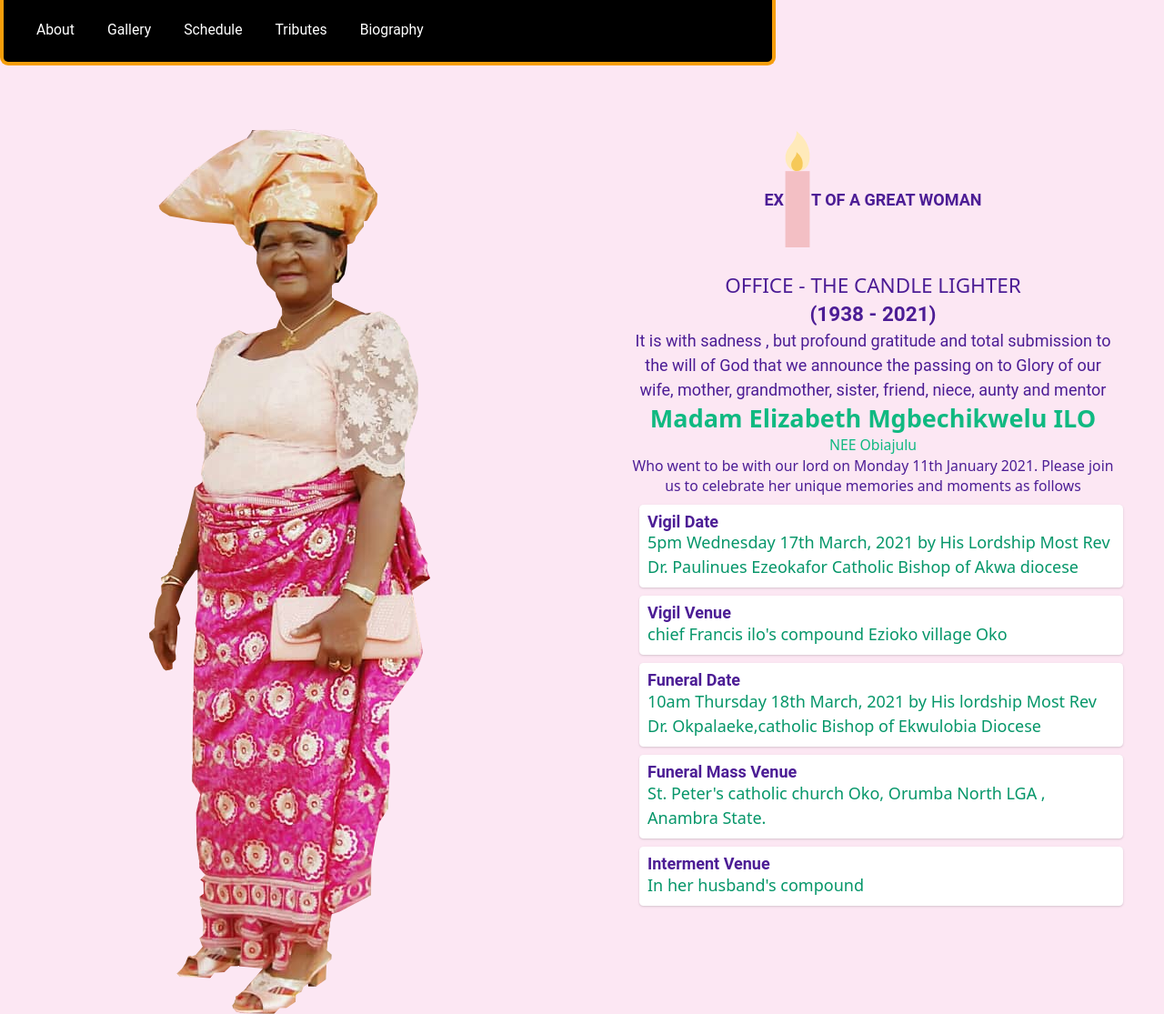
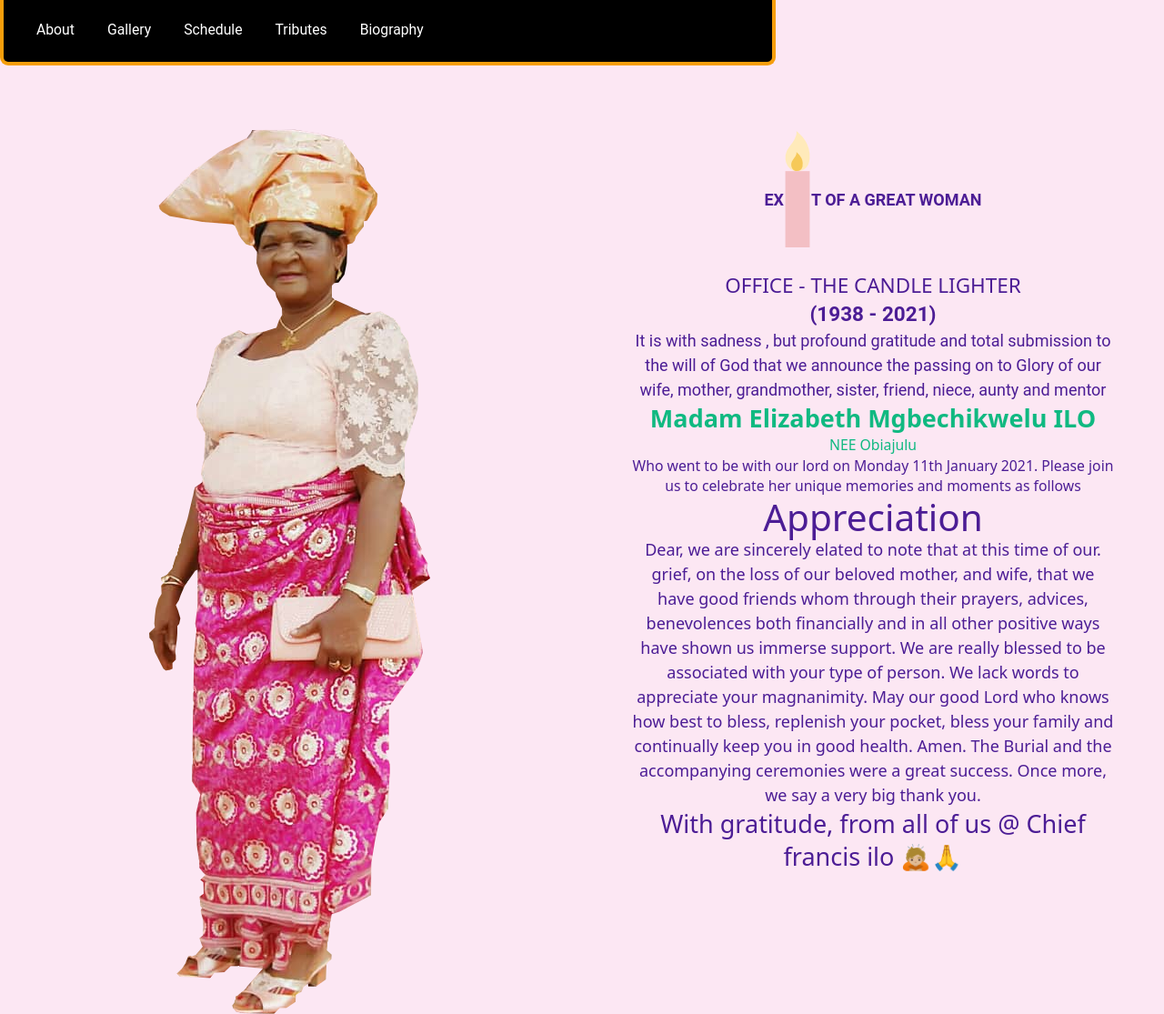
Before and after one commit to Zedonboy/elizabethSite, a Gatsby site: page / in a window 1280 px wide. Shown: the top 1115 px of the page at 91% size. Built offline with nearby package versions, Linux system fonts and the light colour scheme; Gatsby itself is replaced by a stand-in of ours.

Commit message:
Appreciation

```diff
--- a/src/pages/index.js
+++ b/src/pages/index.js
@@ -8,14 +8,18 @@ import song from "../assets/music/2.mp3"
 import SimpCard from "../components/SimpCard"
 const IndexPage = () => (
   <Layout>
-    <audio src={song} autoPlay={true} ></audio>
+    <audio src={song} autoPlay={true}></audio>
     <main className="flex flex-wrap text-purple-900 mt-4">
       <div className="w-full md:w-1/2 flex justify-center">
         <img src={bg} />
       </div>
       <div className="w-full md:w-1/2 p-12">
         <h1 className="text-center font-bold normal-style">
-          EX<i><img className="inline candle" src={candle}/></i>T OF A GREAT WOMAN
+          EX
+          <i>
+            <img className="inline candle" src={candle} />
+          </i>
+          T OF A GREAT WOMAN
         </h1>
         <p className="text-center font-thin text-sm md:text-xl">
           OFFICE - THE CANDLE LIGHTER
@@ -35,15 +39,26 @@ const IndexPage = () => (
           NEE Obiajulu
         </p>
         <p className="text-sm text-center">
-          Who went to be with our lord on Monday 11th January 2021. Please join us to celebrate her unique memories and moments  as follows
+          Who went to be with our lord on Monday 11th January 2021. Please join
+          us to celebrate her unique memories and moments as follows
         </p>
-        <SimpCard heading="Vigil Date" answer="5pm Wednesday 17th March, 2021 by His Lordship Most Rev Dr. Paulinues Ezeokafor Catholic Bishop of Akwa diocese"/>
-        <SimpCard heading="Vigil Venue" answer="chief Francis ilo's compound Ezioko village Oko"/>
 
-        <SimpCard heading="Funeral Date" answer="10am Thursday 18th March, 2021 by His lordship Most Rev Dr. Okpalaeke,catholic Bishop of Ekwulobia Diocese"/>
-        <SimpCard heading="Funeral Mass Venue" answer="St. Peter's catholic church Oko, Orumba North LGA , Anambra State."/>
-        <SimpCard heading="Interment Venue" answer="In her husband's compound"/>
-
+        <p className="text-4xl text-center">Appreciation</p>
+        <p className="text-base text-center">
+          Dear, we are sincerely elated to note that at this time of our. grief,
+          on the loss of our beloved mother, and wife, that we have good friends
+          whom through their prayers, advices, benevolences both financially and
+          in all other positive ways have shown us immerse support. We are
+          really blessed to be associated with your type of person. We lack
+          words to appreciate your magnanimity. May our good Lord who knows how
+          best to bless, replenish your pocket, bless your family and
+          continually keep you in good health. Amen. The Burial and the
+          accompanying ceremonies were a great success. Once more, we say a very
+          big thank you.
+        </p>
+        <p className="text-2xl text-center">
+        With gratitude, from all of us @ Chief francis ilo 🙇🏼‍🙏
+        </p>
       </div>
     </main>
   </Layout>
```
